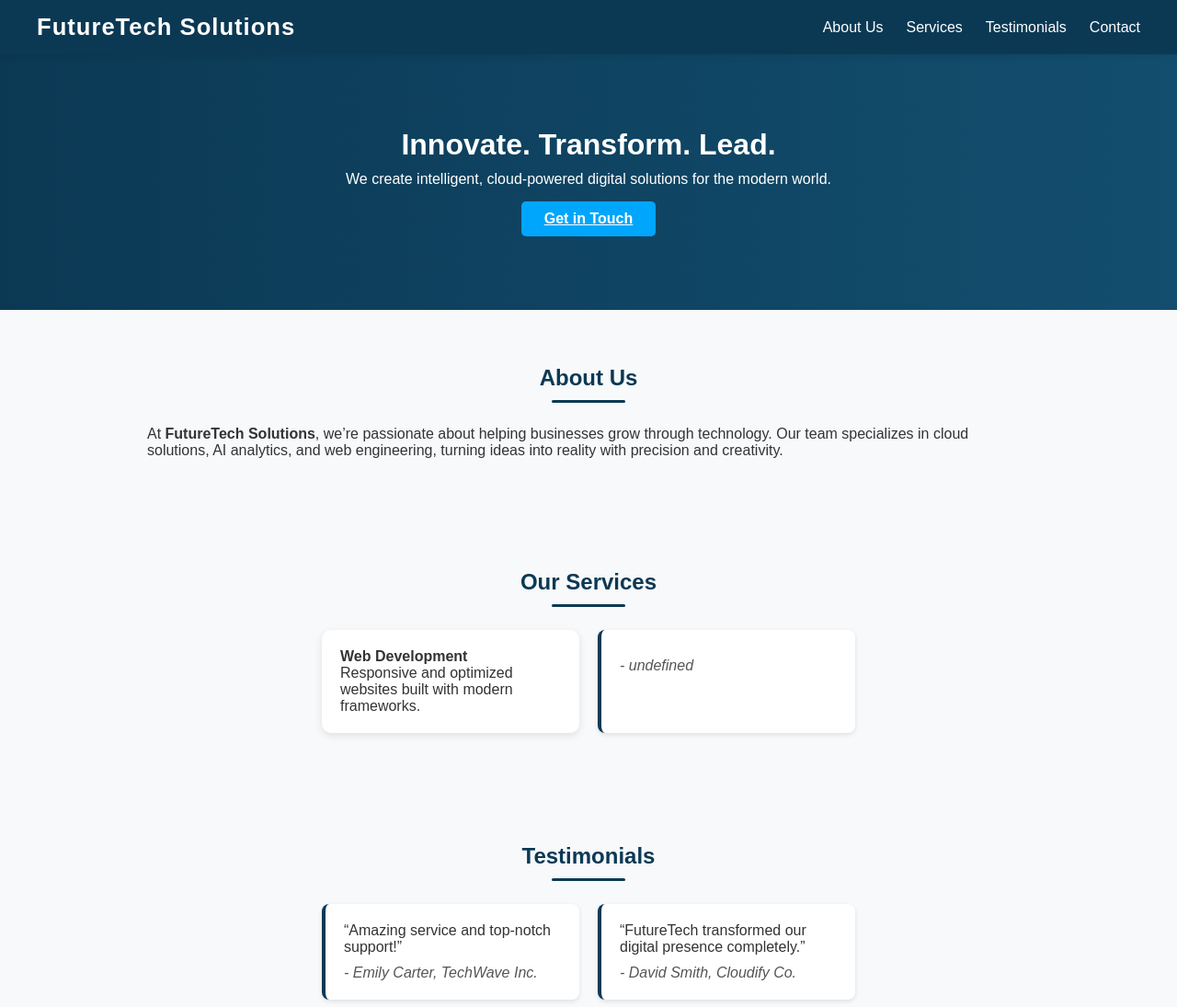
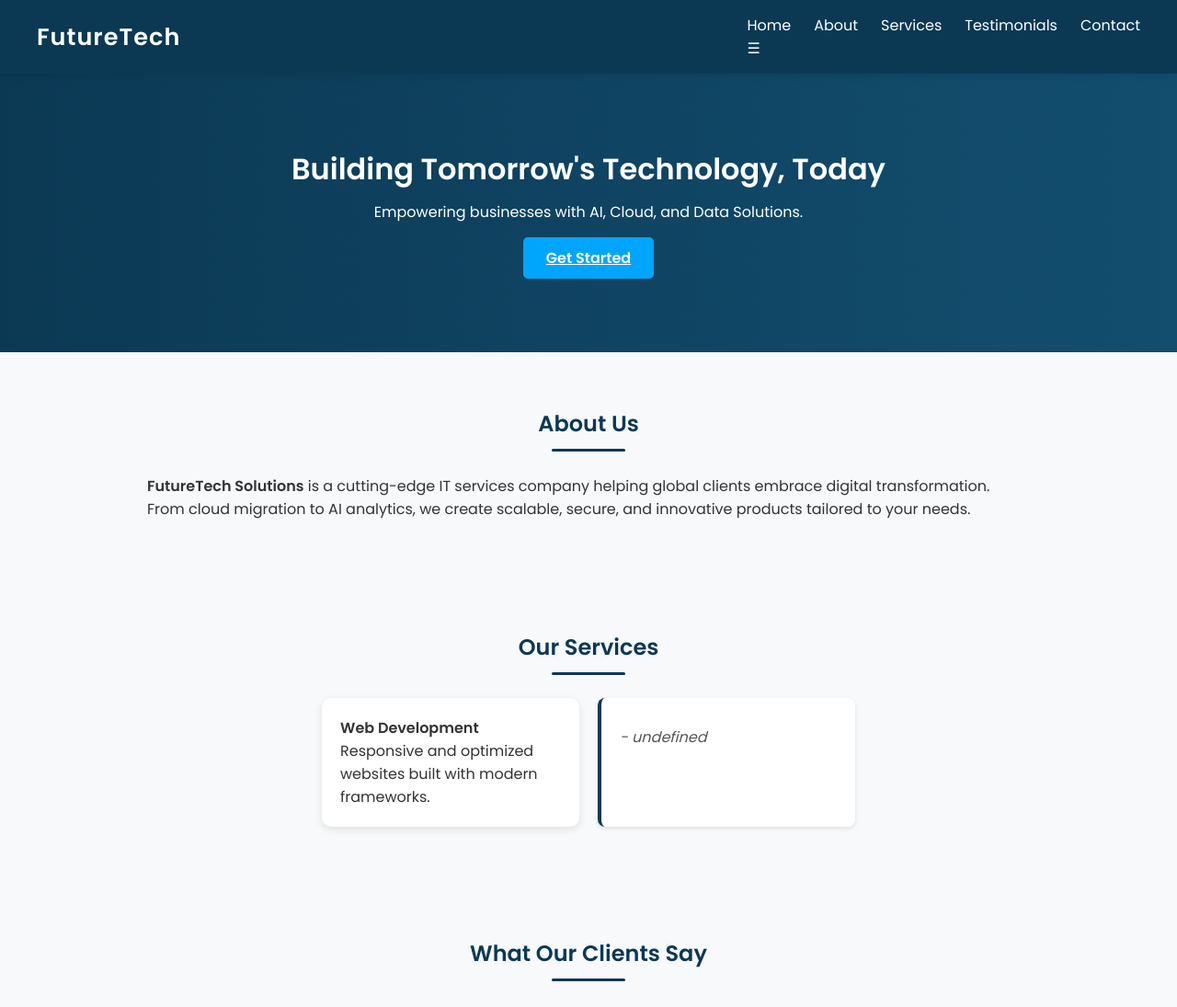
Before and after one commit to Dilip290/Dilip_Bojanapu_HomepageProject, a plain HTML site: page index.html in a window 1280 px wide. Shown: the top 1095 px of the page at 92% size. Drawn offline with Linux system fonts and the light colour scheme.

Commit message:
Update index.html

```diff
--- a/index.html
+++ b/index.html
@@ -6,51 +6,55 @@
   <title>FutureTech Solutions</title>
   <link rel="stylesheet" href="style.css" />
   <script defer src="script.js"></script>
+  <link href="https://fonts.googleapis.com/css2?family=Poppins:wght@400;600&display=swap" rel="stylesheet">
 </head>
 
 <body>
   <header>
     <div class="container">
-      <h1 class="logo">FutureTech Solutions</h1>
-      <nav>
+      <h1 class="logo">FutureTech</h1>
+      <nav id="navbar">
         <ul class="nav-links">
-          <li><a href="#about">About Us</a></li>
+          <li><a href="#hero">Home</a></li>
+          <li><a href="#about">About</a></li>
           <li><a href="#services">Services</a></li>
           <li><a href="#testimonials">Testimonials</a></li>
           <li><a href="#contact">Contact</a></li>
         </ul>
+        <div id="menu-toggle" class="menu-icon">&#9776;</div>
       </nav>
     </div>
   </header>
 
   <section id="hero">
-    <div class="hero-text">
-      <h2>Innovate. Transform. Lead.</h2>
-      <p>We create intelligent, cloud-powered digital solutions for the modern world.</p>
-      <a href="#contact" class="btn">Get in Touch</a>
+    <div class="hero-overlay">
+      <div class="hero-content">
+        <h2>Building Tomorrow's Technology, Today</h2>
+        <p>Empowering businesses with AI, Cloud, and Data Solutions.</p>
+        <a href="#contact" class="btn">Get Started</a>
+      </div>
     </div>
   </section>
 
-  <section id="about" class="section">
+  <section id="about" class="section fade-in">
     <h2>About Us</h2>
     <p>
-      At <strong>FutureTech Solutions</strong>, we’re passionate about helping businesses grow through
-      technology. Our team specializes in cloud solutions, AI analytics, and web engineering, turning
-      ideas into reality with precision and creativity.
+      <strong>FutureTech Solutions</strong> is a cutting-edge IT services company helping global clients
+      embrace digital transformation. From cloud migration to AI analytics, we create scalable, secure, and innovative products tailored to your needs.
     </p>
   </section>
 
-  <section id="services" class="section">
+  <section id="services" class="section fade-in">
     <h2>Our Services</h2>
-    <ul id="service-list" class="card-list"></ul>
+    <div id="service-list" class="card-list"></div>
   </section>
 
-  <section id="testimonials" class="section">
-    <h2>Testimonials</h2>
-    <div id="testimonial-list" class="testimonial-list"></div>
+  <section id="testimonials" class="section fade-in">
+    <h2>What Our Clients Say</h2>
+    <div id="testimonial-slider" class="slider"></div>
   </section>
 
-  <section id="contact" class="section">
+  <section id="contact" class="section fade-in">
     <h2>Contact Us</h2>
     <form id="contact-form">
       <input type="text" id="name" placeholder="Your Name" required />
@@ -62,7 +66,7 @@
   </section>
 
   <footer>
-    <p>&copy; 2025 FutureTech Solutions. All rights reserved.</p>
+    <p>&copy; 2025 FutureTech Solutions | Designed with ❤️ by Dilip Bojanapu</p>
   </footer>
 </body>
 </html>
```
